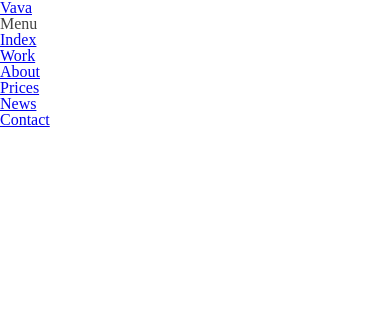
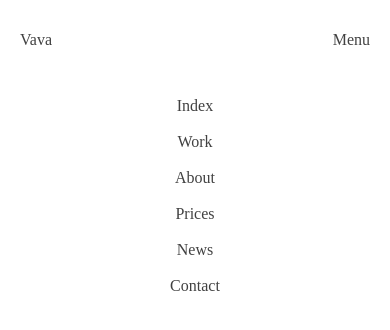
Before and after one commit to Kih2022/practica_final_precurso_catia, a plain HTML site: page index.html in a window 390 px wide. Drawn offline with Linux system fonts and the light colour scheme; a web font is replaced by a local one.

Commit message:
estilos de mobil header terminados

```diff
--- a/css/style.css
+++ b/css/style.css
@@ -1,35 +1,51 @@
 @import url(reset.css);
 @import url('https://fonts.googleapis.com/css2?family=Rasa:wght@300&display=swap');
 
+
+/*variables que van a afectar a todo la pagina todas las medidas generales tienen que estar en rem*/
 :root {
     --font: 'Rasa', serif;
     --mainColor: #414141;
     --secondaryColor: #c9c9c9;
-    --maxWidth: 87.5em;
-    --space: 1.25em;
+    --maxWidth: 87.5rem;
+    /*le ponemos rem (lo tuvimos que cambiar de em porque no le estaba dando el ancho que queriamos) porque depende el contenedor padre. las medidas necesitamos que solo dependan del body. le estamos diciendo entonces que no tenga en cuenta a su padre que esta en em, porque sino se suman a los anteriores em.
+En los anchos maximos siempre usar rem. por ejemplo una imagen en un div que hayamos puesto dos medidas en em, estas dos se multiplicara en vez de darnos lo que le pedimos. por eso le ponemos rem*/
+    --space: 1.25rem;
     --colorButton: #eeeeee;
 }
 
+/*esto va a afectar a todas las imagenes*/
 img {
     width: 100%;
     height: auto;
     display: block;
     filter: grayscale(100%);
+    /*para que la imagen se vea en blanco y negro*/
     transition: 1s;
 }
+
+/*aqui afectara el rollover que hagamos al pasar el raton por envima*/
 
 img:hover {
     filter: grayscale(0%);
 }
 
+/*esto le falta al reset para estar completo*/
+
 * {
     box-sizing: border-box;
 }
 
+/*el contenedor tiene que tener una medida max de ancho y un margin 0 auto para centrarse en la horizontal. No pongo height porque estaria comprometiendo lo que haya dentro. sig que si pongo un alto pero tengo mucho dentro, cosas podrian salirse de fuera*/
+
 .container {
     max-width: var(--maxWidth);
+    /*tiene un ancho la pagina general la pagina y por eso le ponemos esto*/
     margin: 0 auto;
+    /*para centrarlo en la pagina*/
 }
+
+/*todo el body tendra la misma fuente, mismo color de la fuente*/
 
 body {
     font-family: var(--font);
@@ -37,3 +53,89 @@ body {
     color: var(--mainColor);
     font-size: 1em;
 }
+
+/*inicio del header*/
+
+header {
+    padding-top: 2em;
+    /*para que se separe de arriba de la pagina el logo*/
+    background-color: rgba(255, 255, 255, 0.8);
+    position: sticky;
+    /*para fijar el navegador arriba*/
+    top: 0;
+    /*porque esta arriba*/
+    z-index: 1;
+
+}
+
+header nav .menu {
+    padding: calc(var(--space) * 2) 0;
+    /*ixq dcha arriba y abajo. calculo la variable espacio que queria y la multiplico por dos para doblar el espacio. el 0 es de arriba y abajo*/
+
+}
+
+header .container {
+    display: flex;
+    /*para aliniar al centro*/
+    justify-content: space-between;
+    flex-wrap: wrap;
+    /*decirle al sistema flexible que yo puedo elegir el tamano de los elemento*/
+    font-size: 1.75m;
+    /*lo mismo que 175%*/
+    padding: 0em 1.25em;
+    /*padding solo por arriba y por abajo para que el vava (que se estaba empujando a la izquierda) se separe. lo convertimos a em*/
+
+
+}
+
+header nav.container a {
+    display: inline-block;
+    /*poruq  sino no puedo darle medidas*/
+    text-decoration: none;
+    /*para quitarle el subrayado*/
+    color: var(--mainColor);
+    width: 50%;
+    /*50%porque quiero que el menu quede a 50% junto con el logo y el resto del menu al 100%*/
+}
+
+header nav.container #btnMenu {
+    width: 50%;
+    text-align: right;
+    /*para desplaazr el boton a la derecha*/
+}
+
+header nav.container .menu {
+    width: 100%;
+    /*tenemos que darle medida como todos los otros elememtos*/
+}
+
+header nav.container .menu li {
+    text-align: center;
+    /*para alinear el menu con las listas en el centro*/
+
+}
+
+/*si le podemos el padding al li, esa superficia que se crea no es cliclable, por eso mejor al a*/
+
+header nav.container .menu a {
+    display: inline-block;
+    /*porque sile pongo bloque el elemento pasa de linea a bloque. al ponerle esto se sigue compartiemndo como elemento en linea pero tiene atributos de bloque por eso el menu igue estando centrado*/
+    padding: 0.625rem 0rem;
+    /*sale por defectoi em al cambiarlo, pero luego debemos cambiarlo de nuevo con rems*/
+}
+
+
+/*aqui hemos tenido que ir al html para poner una clase a este enlace para que el index aparezca en negrita*/
+
+header nav.container .menu .active {
+    font-weight: 300;
+    /* le ponemos 300 porque la fuente bold que me he traido es la 300. mirar en :root*/
+}
+
+
+
+/*para separar los botones de la lista*/
+
+
+
+/*fin del header*/
```
